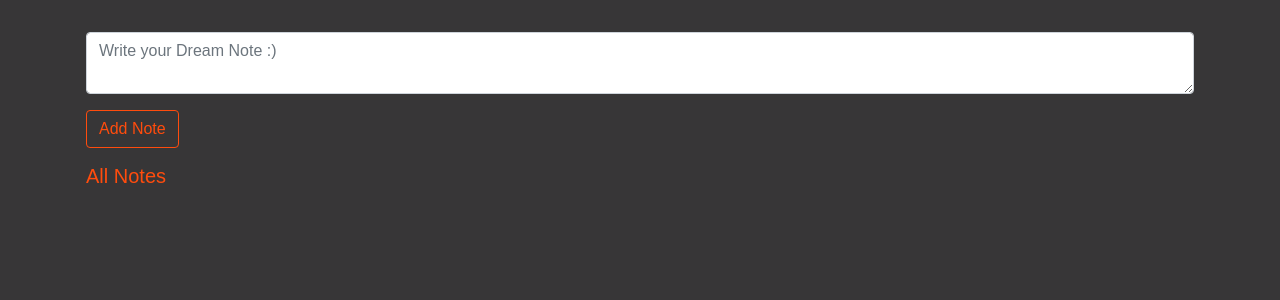
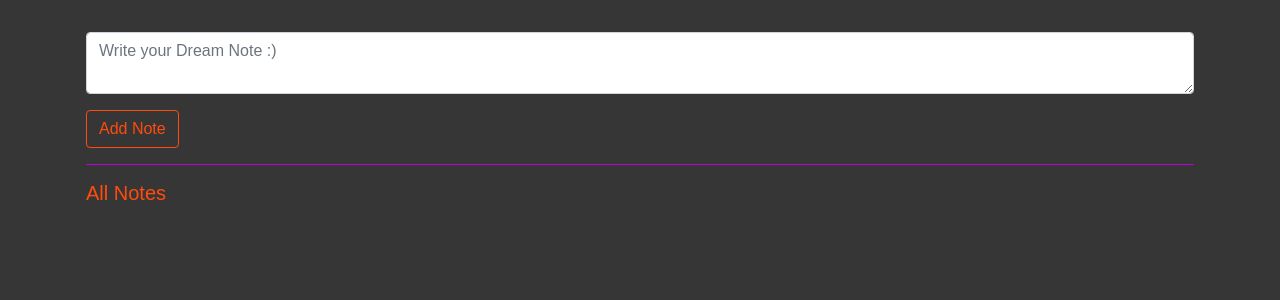
Before and after one commit to KenwayTheGreat/Notebook-Project, a React (Create React App) app: page / in a window 1280 px wide. Shown: the top 300 px of the page. Built offline with nearby package versions, Linux system fonts and the light colour scheme.

Commit message:
Will repair the bugs.

```diff
--- a/src/App.js
+++ b/src/App.js
@@ -1,6 +1,6 @@
 import React, { useState } from "react";
-import CreateNotes from "./Components/CreateNotes";
 import AllNotes from "./Components/AllNotes";
+import CreateNote from "./Components/CreateNote";
 
 function App() {
   const [notes, setNotes] = useState([]);
@@ -11,7 +11,8 @@ function App() {
 
   return (
     <div className="container mt-3 p-3">
-      <CreateNotes createNote={createNote} />
+      <CreateNote createNote={createNote} />
+      <hr />
       <AllNotes notes={notes} />
     </div>
   );
--- a/src/Components/AllNotes.jsx
+++ b/src/Components/AllNotes.jsx
@@ -1,10 +1,12 @@
 import React from "react";
-import Note from "./CreateNotes";
+import Note from "./CreateNote";
 
 function AllNotes({ notes }) {
+  console.log(notes);
   return (
     <div className="my-3">
       <h5>All Notes</h5>
+
       {notes.map((note) => (
         <Note key={note.id} note={note} />
       ))}
--- a/src/Components/CreateNotes.jsx
+++ b/src/Components/CreateNote.jsx
@@ -1,6 +1,6 @@
 import React, { useState } from "react";
 
-function CreateNotes({ createNote }) {
+function CreateNote({ createNote }) {
   const [note, setNote] = useState("");
 
   const handleSubmit = (e) => {
@@ -34,4 +34,4 @@ function CreateNotes({ createNote }) {
   );
 }
 
-export default CreateNotes;
+export default CreateNote;
--- a/src/Components/Note.jsx
+++ b/src/Components/Note.jsx
@@ -1,6 +1,7 @@
 import React from "react";
 
 function Note({ note: { date, note } }) {
+  console.log(date);
   return (
     <div className="card mb-3">
       <div className="card-header">{date}</div>
```
